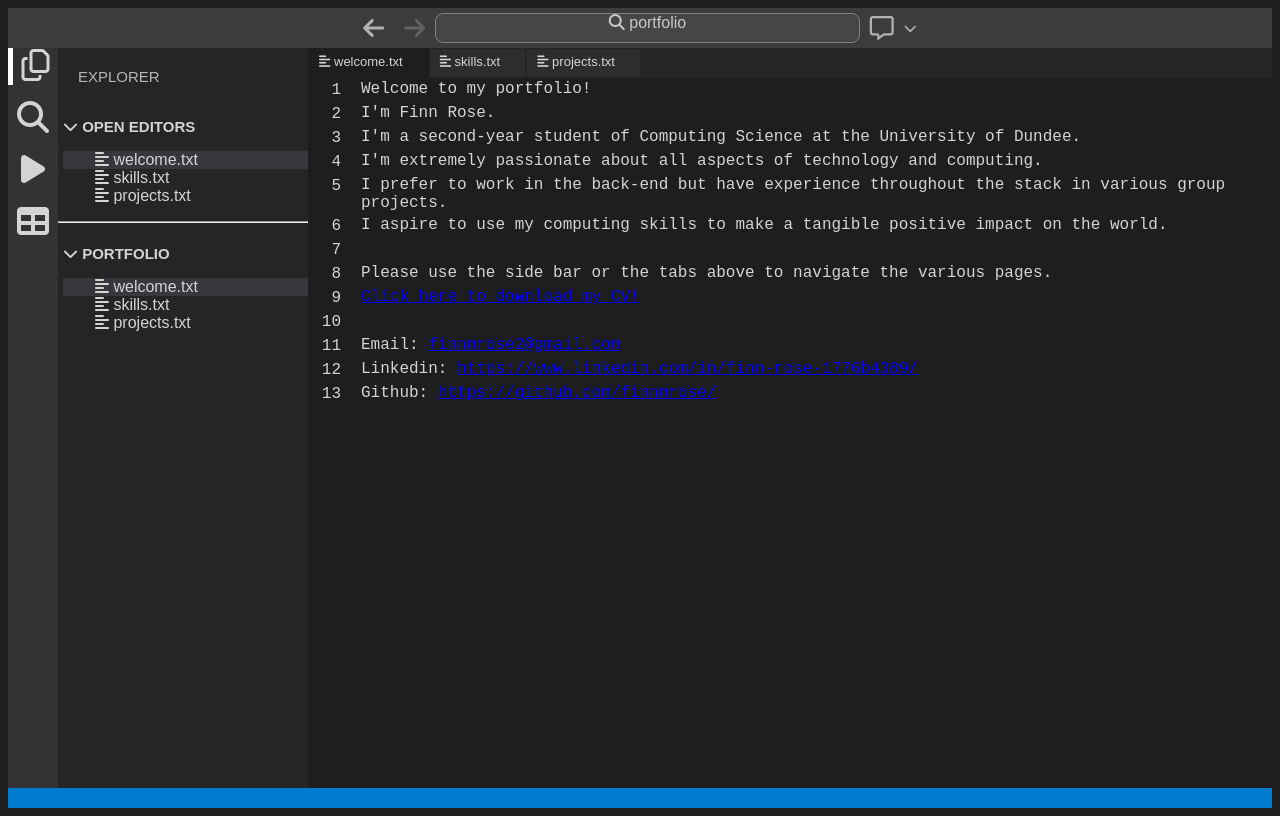
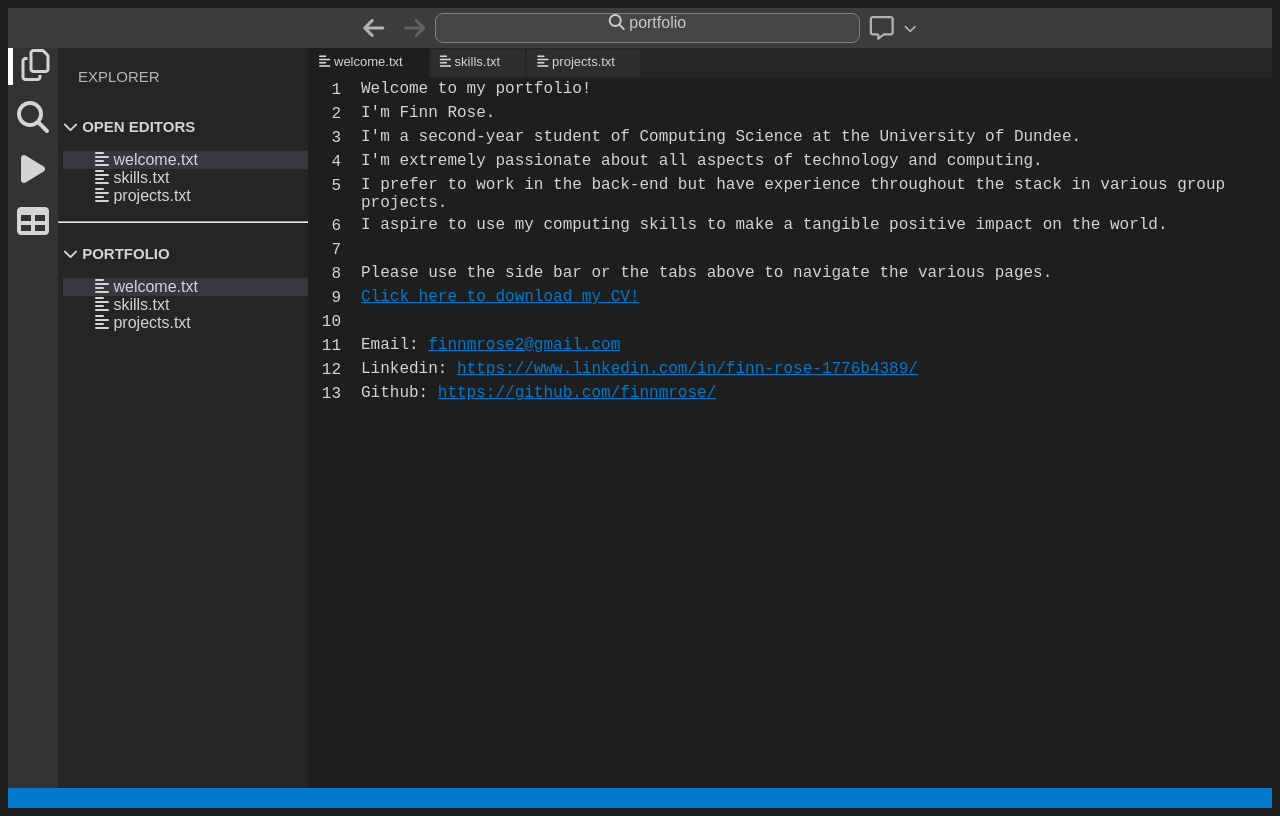
Before and after one commit to finnmrose/portfolio, a plain HTML site: page index.html in a window 1280 px wide. Drawn offline with Linux system fonts and the light colour scheme.

Commit message:
fixed link colors

```diff
--- a/styles.css
+++ b/styles.css
@@ -145,6 +145,14 @@ li:hover {
     text-wrap: wrap;
 }
 
+a {
+    color: #007acc;
+}
+
+a:visited {
+    color: #007acc;
+}
+
 /* taken from https://stackoverflow.com/a/24993002 */
 .hover_img a { position:relative; }
 .hover_img a span {position: absolute; right:0px; display:none; z-index:99;}
```
